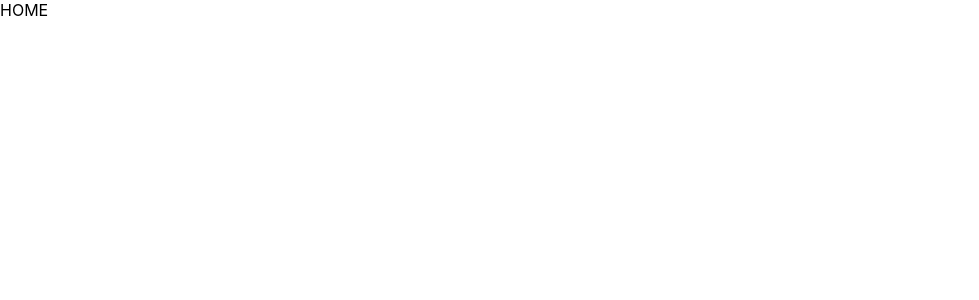
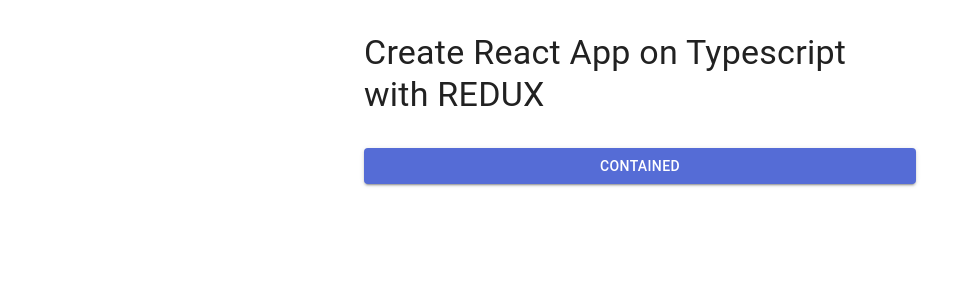
Before and after one commit to odilboooy10/burak-react, a React (Create React App) app: page / in a window 1280 px wide. Shown: the top 300 px of the page, without its empty margins (0-979 px from the left). Built offline with nearby package versions, Linux system fonts and the light colour scheme.

Commit message:
feat: MUI standard integration

```diff
--- a/package.json
+++ b/package.json
@@ -3,11 +3,13 @@
   "version": "0.1.0",
   "private": true,
   "dependencies": {
+    "@emotion/react": "^11.11.4",
+    "@emotion/styled": "^11.11.5",
+    "@mui/material": "^5.15.14",
     "@reduxjs/toolkit": "^1.8.1",
     "@testing-library/jest-dom": "^4.2.4",
     "@testing-library/react": "^9.5.0",
     "@testing-library/user-event": "^7.2.1",
-
     "react": "^18.2.0",
     "react-dom": "^18.0.0",
     "react-redux": "^7.2.8",
--- a/src/app/App.tsx
+++ b/src/app/App.tsx
@@ -1,8 +1,20 @@
 import React from "react";
 import "../css/App.css";
+import { Box, Button, Container, Stack, Typography } from "@mui/material";
 
 function App() {
-  return <div>HOME</div>;
+  return (
+    <Container maxWidth="sm">
+      <Stack flexDirection={"column"}>
+        <Box sx={{ my: 4 }}>
+        <Typography variant="h4" component={"h4"}>
+          Create React App on Typescript with REDUX
+          </Typography>
+          </Box>
+          <Button variant="contained">Contained</Button>
+      </Stack>
+      </Container>
+  );
 }
 
 export default App;
--- a/src/index.tsx
+++ b/src/index.tsx
@@ -4,12 +4,18 @@ import { Provider } from "react-redux";
 import { store } from "./app/store";
 import App from "./app/App";
 import reportWebVitals from "./reportWebVitals";
+import CssBaseline from '@mui/material/CssBaseline';
+import { ThemeProvider } from '@mui/material/styles';
+import theme from "./theme";
 import "./css/index.css";
 
 ReactDOM.render(
   <React.StrictMode>
     <Provider store={store}>
+    <ThemeProvider theme={theme}>
+      <CssBaseline />
       <App />
+      </ThemeProvider>
     </Provider>
   </React.StrictMode>,
   document.getElementById("root")
--- /dev/null
+++ b/src/theme.ts
@@ -0,0 +1,19 @@
+import { createTheme } from '@mui/material/styles';
+import { red } from '@mui/material/colors';
+
+// A custom theme for this app
+const theme = createTheme({
+  palette: {
+    primary: {
+      main: '#556cd6',
+    },
+    secondary: {
+      main: '#19857b',
+    },
+    error: {
+      main: red.A400,
+    },
+  },
+});
+
+export default theme;
```
Also changed, not shown: 1 other file (tests, documents, lock files or other folders).
